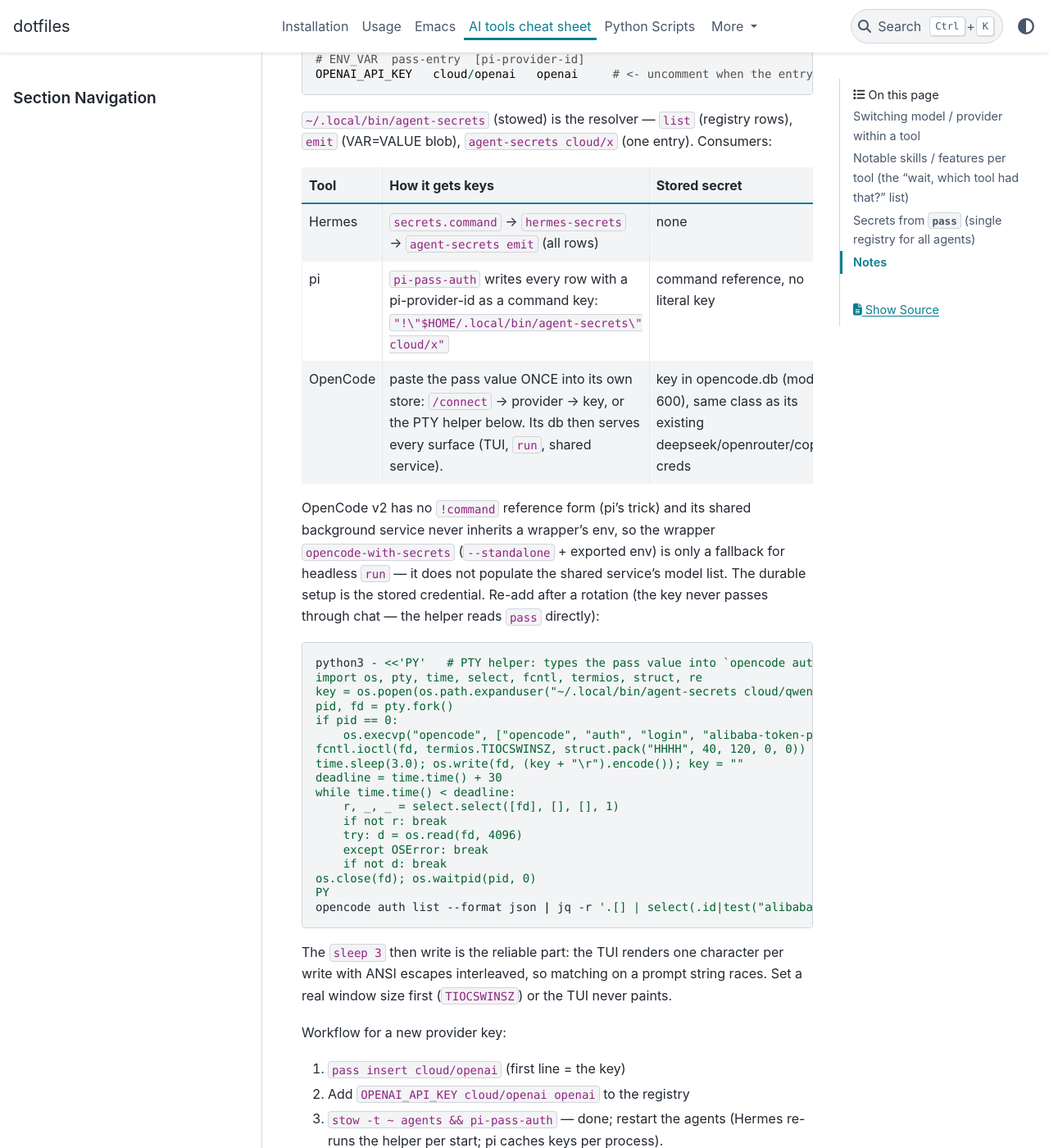
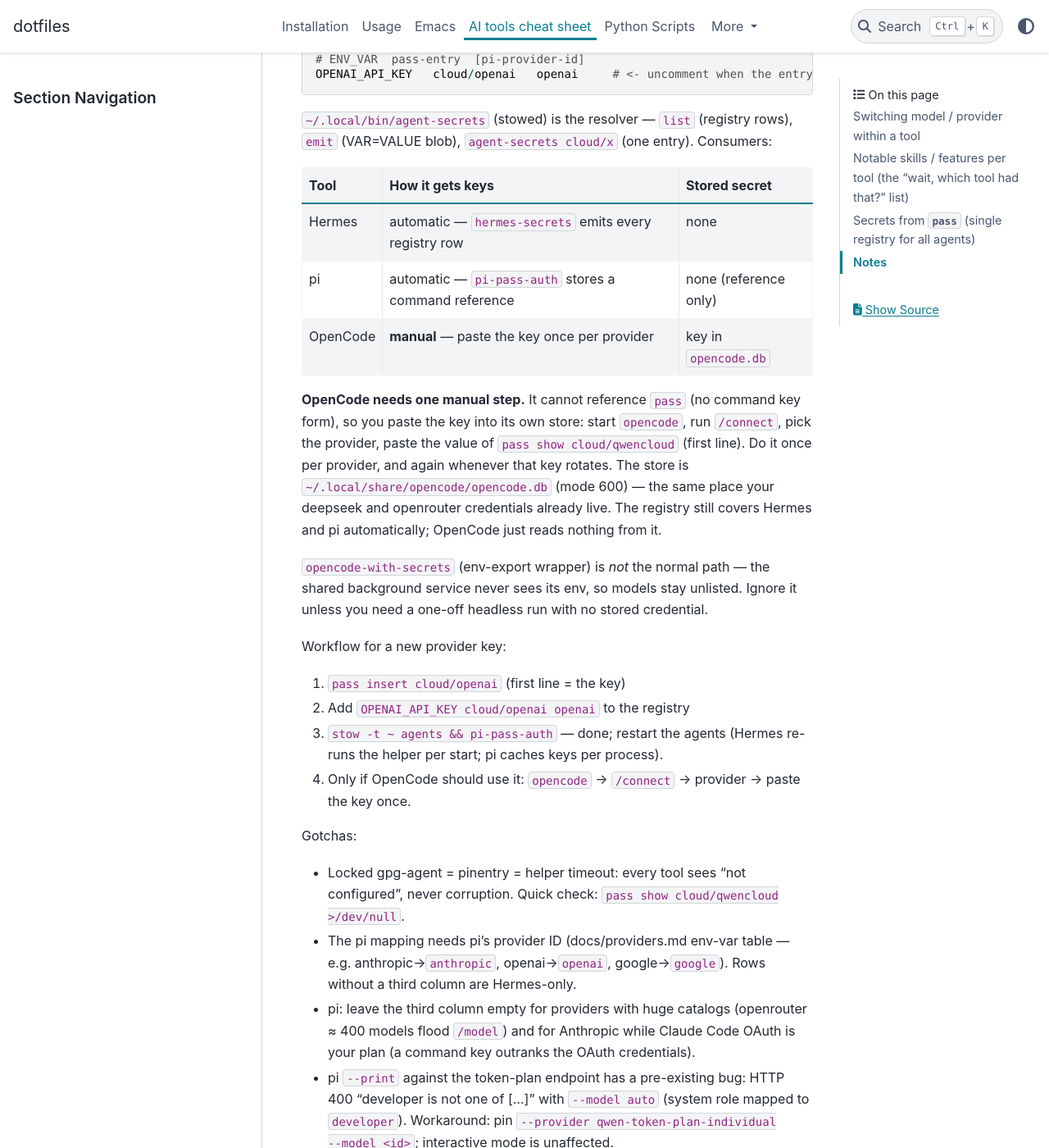
Before and after one commit to darosio/dotfiles, a Sphinx documentation site: the page built from docs/ai-tools-cheatsheet.md, in a window 1280 px wide and 1400 px high, scrolled down 3943 px. Shown: the whole window at 82% size. Built offline with Sphinx 7.4.7 and the PyData theme 0.15.4, drawn with Linux system fonts in a browser that asks for light colours; some of the changed text lies outside the part shown.

Commit message:
docs(agents): state opencode setup plainly (manual paste)
Replace the long wrapper/PTY rationale with the simple truth: Hermes and
pi are automatic from the registry; OpenCode needs one manual step —
opencode -> /connect -> paste the pass value, once per provider and on
rotation. Drop the wrapper from the documented path and from the
new-provider workflow step list.

````diff
--- a/docs/ai-tools-cheatsheet.md
+++ b/docs/ai-tools-cheatsheet.md
@@ -66,43 +66,23 @@
 rows), `emit` (VAR=VALUE blob), `agent-secrets cloud/x` (one entry).
 Consumers:
 
-| Tool     | How it gets keys                                                                                                                                                   | Stored secret                                                                               |
-| -------- | ------------------------------------------------------------------------------------------------------------------------------------------------------------------ | ------------------------------------------------------------------------------------------- |
-| Hermes   | `secrets.command` → `hermes-secrets` → `agent-secrets emit` (all rows)                                                                                             | none                                                                                        |
-| pi       | `pi-pass-auth` writes every row with a pi-provider-id as a command key: `"!\"$HOME/.local/bin/agent-secrets\" cloud/x"`                                            | command reference, no literal key                                                           |
-| OpenCode | paste the pass value ONCE into its own store: `/connect` → provider → key, or the PTY helper below. Its db then serves every surface (TUI, `run`, shared service). | key in opencode.db (mode 600), same class as its existing deepseek/openrouter/copilot creds |
+| Tool     | How it gets keys                                      | Stored secret         |
+| -------- | ----------------------------------------------------- | --------------------- |
+| Hermes   | automatic — `hermes-secrets` emits every registry row | none                  |
+| pi       | automatic — `pi-pass-auth` stores a command reference | none (reference only) |
+| OpenCode | **manual** — paste the key once per provider          | key in `opencode.db`  |
 
-OpenCode v2 has no `!command` reference form (pi's trick) and its shared
-background service never inherits a wrapper's env, so the wrapper
-`opencode-with-secrets` (`--standalone` + exported env) is only a fallback for
-headless `run` — it does not populate the shared service's model list. The
-durable setup is the stored credential. Re-add after a rotation (the key
-never passes through chat — the helper reads `pass` directly):
+**OpenCode needs one manual step.** It cannot reference `pass` (no command
+key form), so you paste the key into its own store: start `opencode`, run
+`/connect`, pick the provider, paste the value of `pass show cloud/qwencloud`
+(first line). Do it once per provider, and again whenever that key rotates.
+The store is `~/.local/share/opencode/opencode.db` (mode 600) — the same place
+your deepseek and openrouter credentials already live. The registry still
+covers Hermes and pi automatically; OpenCode just reads nothing from it.
 
-```sh
-python3 - <<'PY'   # PTY helper: types the pass value into `opencode auth login`
-import os, pty, time, select, fcntl, termios, struct, re
-key = os.popen(os.path.expanduser("~/.local/bin/agent-secrets cloud/qwencloud")).read().strip()
-pid, fd = pty.fork()
-if pid == 0:
-    os.execvp("opencode", ["opencode", "auth", "login", "alibaba-token-plan", "--method", "key"])
-fcntl.ioctl(fd, termios.TIOCSWINSZ, struct.pack("HHHH", 40, 120, 0, 0))
-time.sleep(3.0); os.write(fd, (key + "\r").encode()); key = ""
-deadline = time.time() + 30
-while time.time() < deadline:
-    r, _, _ = select.select([fd], [], [], 1)
-    if not r: break
-    try: d = os.read(fd, 4096)
-    except OSError: break
-    if not d: break
-os.close(fd); os.waitpid(pid, 0)
-PY
-opencode auth list --format json | jq -r '.[] | select(.id|test("alibaba")) | .id'
-```
-
-The `sleep 3` then write is the reliable part: the TUI renders one character
-per write with ANSI escapes interleaved, so matching on a prompt string races.
-Set a real window size first (`TIOCSWINSZ`) or the TUI never paints.
+`opencode-with-secrets` (env-export wrapper) is *not* the normal path — the
+shared background service never sees its env, so models stay unlisted. Ignore
+it unless you need a one-off headless run with no stored credential.
 
 Workflow for a new provider key:
 
@@ -110,6 +90,8 @@
 2. Add `OPENAI_API_KEY cloud/openai openai` to the registry
 3. `stow -t ~ agents && pi-pass-auth` — done; restart the agents
    (Hermes re-runs the helper per start; pi caches keys per process).
+4. Only if OpenCode should use it: `opencode` → `/connect` → provider →
+   paste the key once.
 
 Gotchas:
 
@@ -118,17 +100,14 @@
 - The pi mapping needs pi's provider ID (docs/providers.md env-var table —
   e.g. anthropic→`anthropic`, openai→`openai`, google→`google`). Rows
   without a third column are Hermes-only.
-- pi: leave the third column empty for Anthropic while Claude Code OAuth is
-  your plan; a command key there would outrank the OAuth credentials.
-- OpenCode: the shared background service never sees the exported env — use
-  the wrapper (`--standalone` goes last, which the wrapper appends for you).
-  Rows OpenCode doesn't know (EXA, TELEGRAM) are filtered via
-  `~/.cache/opencode/models.json` `env` arrays.
+- pi: leave the third column empty for providers with huge catalogs
+  (openrouter ≈ 400 models flood `/model`) and for Anthropic while Claude
+  Code OAuth is your plan (a command key outranks the OAuth credentials).
 - pi `--print` against the token-plan endpoint has a pre-existing bug:
   HTTP 400 "developer is not one of [...]" with `--model auto` (system role
   mapped to `developer`). Workaround: pin `--provider qwen-token-plan-individual --model <id>`; interactive mode is unaffected.
-- `opencode auth list` may still show OAuth logins (copilot) — those stay in
-  the db by design; command-key auth only replaces pasted API keys.
+- OpenCode keeps its own credential db — pasted API keys and OAuth logins
+  (copilot etc.) both live there; nothing is pruned by the registry.
 
 ## Notes
 
````
